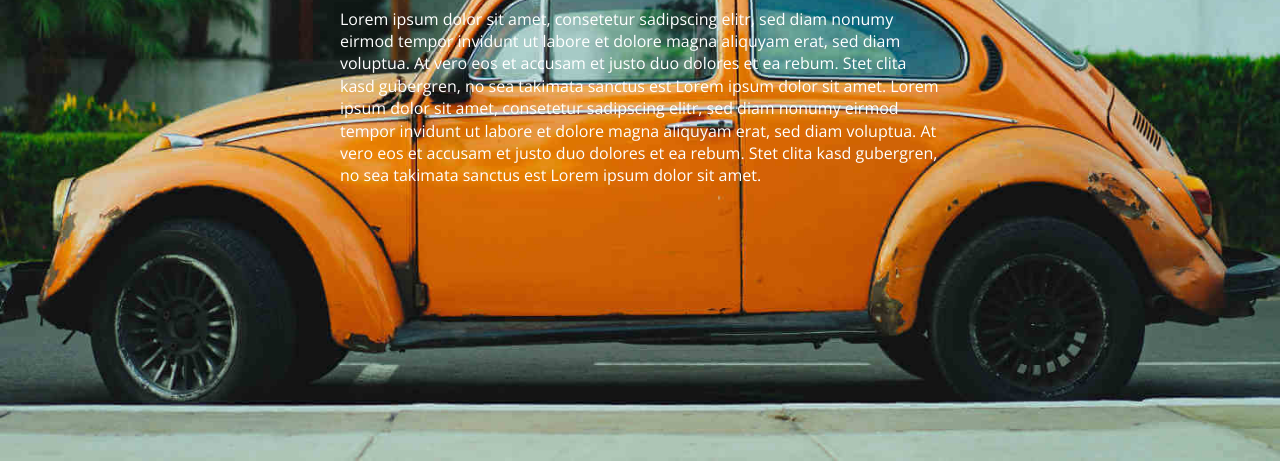
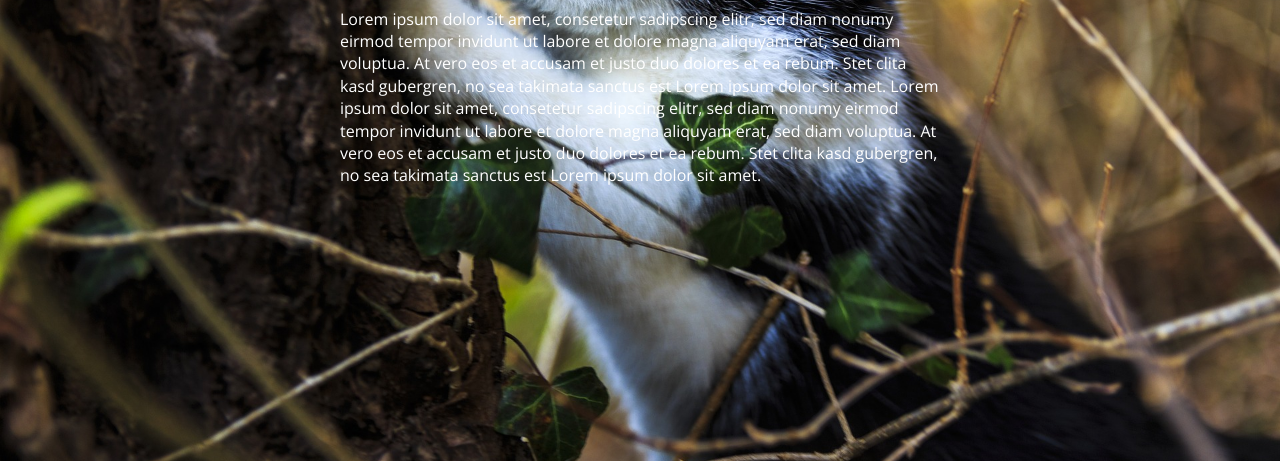
Before and after one commit to ChillingGismo/ChillingGismo.github.io, a plain HTML site: page index.html in a window 1280 px wide. Shown: the part 339-800 px from the top of the page. Drawn offline with nearby package versions, Linux system fonts and the light colour scheme.

Commit message:
Hintergrund Katze

```diff
--- a/style.css
+++ b/style.css
@@ -15,7 +15,7 @@ body {
 }
 
 body{
-	background: url('img/kaefer_gross.jpg') center center;
+	background: url('img/young-cat-2973929_1920.jpg') center center;
 	background-size: cover;
 }
 
```
Also changed, not shown: img/young-cat-2973929_1920.jpg (added).
